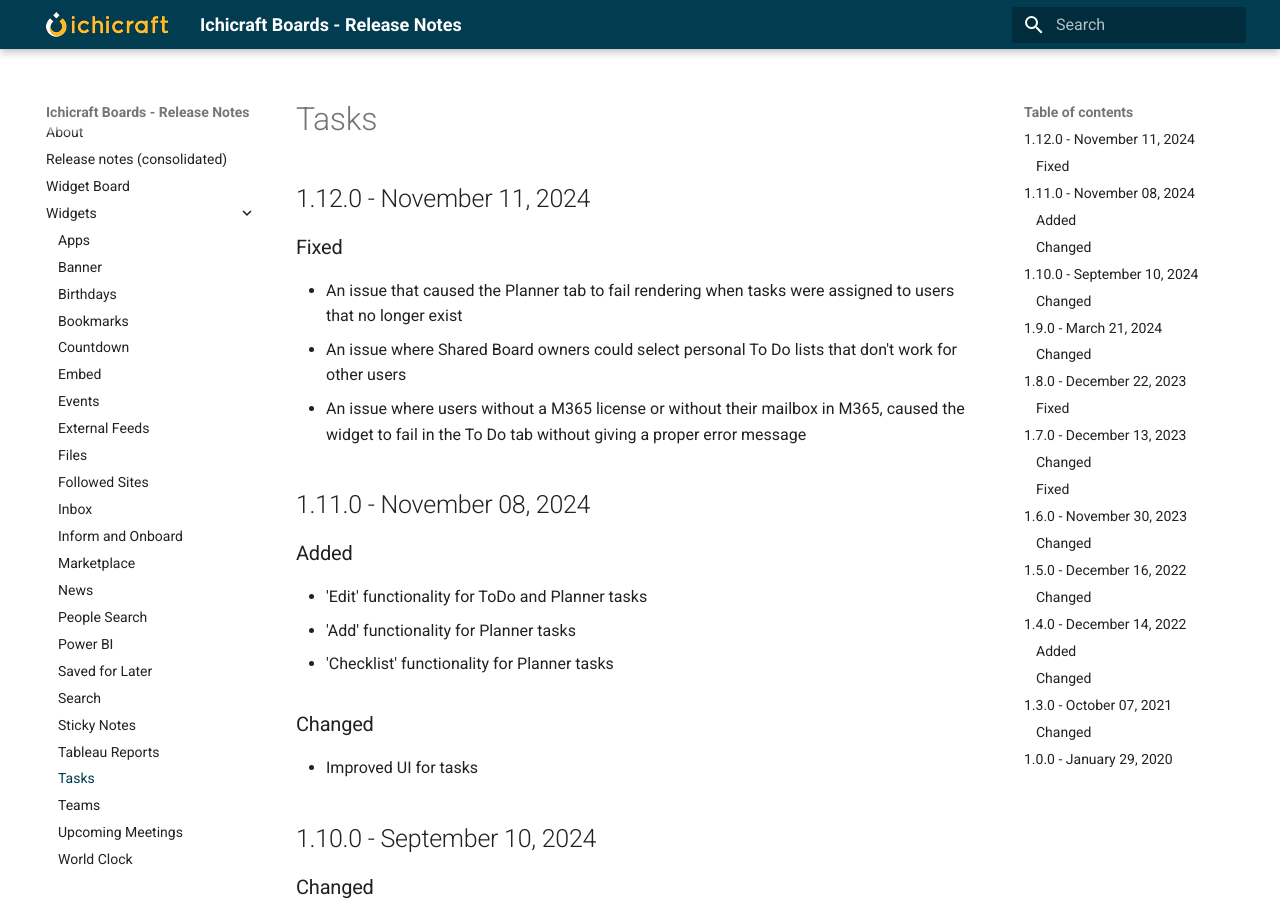
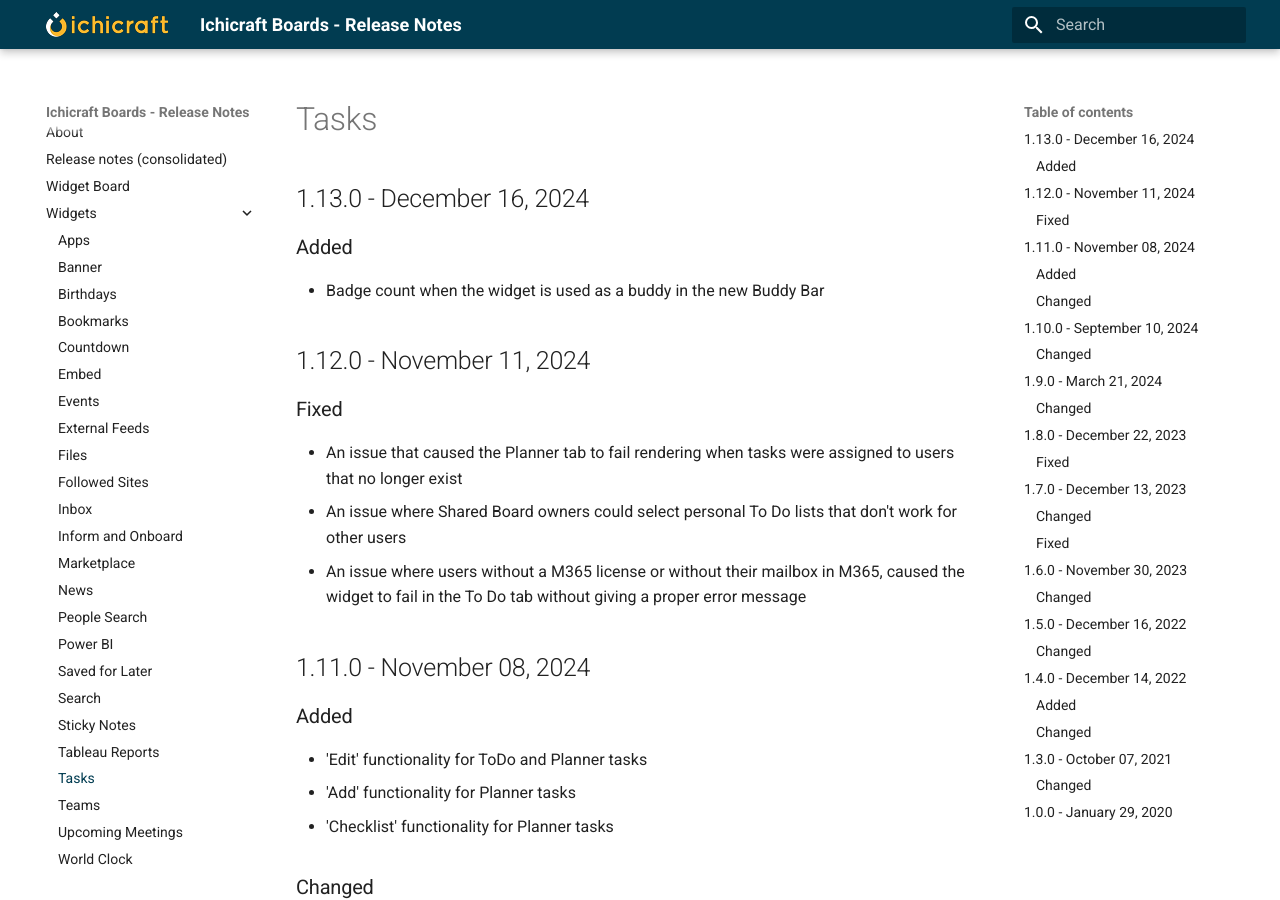
Before and after one commit to ichicraft/widgets-docs, an MkDocs documentation site: the page built from docs/Widgets/Tasks.md, in a window 1280 px wide and 900 px high. Built offline with MkDocs 1.6.1 and Material for MkDocs 9.7.7, drawn with Linux system fonts in a browser that asks for light colours.

```diff
--- a/docs/Widgets/Tasks.md
+++ b/docs/Widgets/Tasks.md
@@ -1,3 +1,8 @@
+## 1.13.0 - December 16, 2024
+
+### Added
+- Badge count when the widget is used as a buddy in the new Buddy Bar
+
 ## 1.12.0 - November 11, 2024
 
 ### Fixed
```
Also changed, not shown: docs/Release-notes-(consolidated).md (+5 -0 lines).
